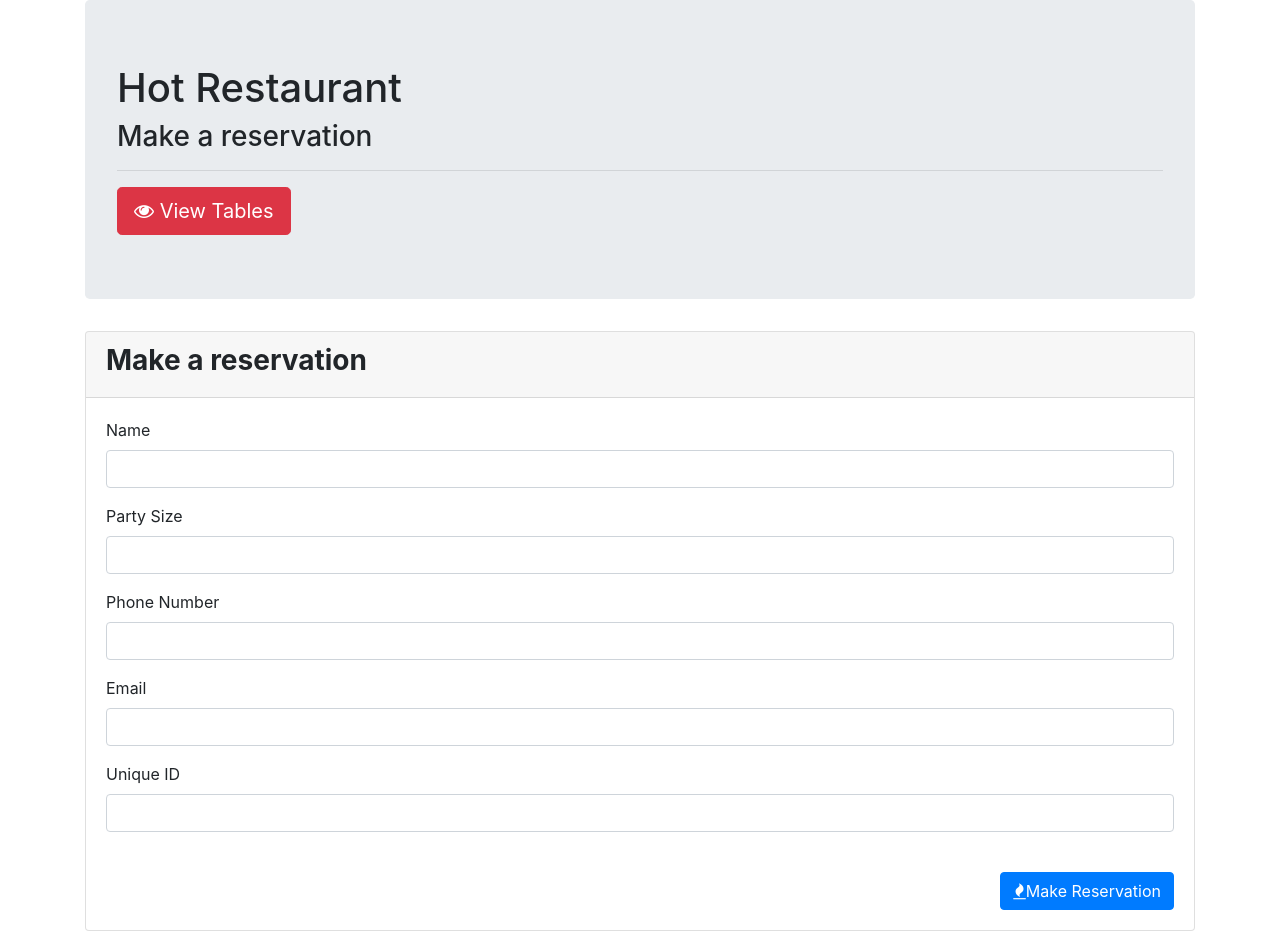
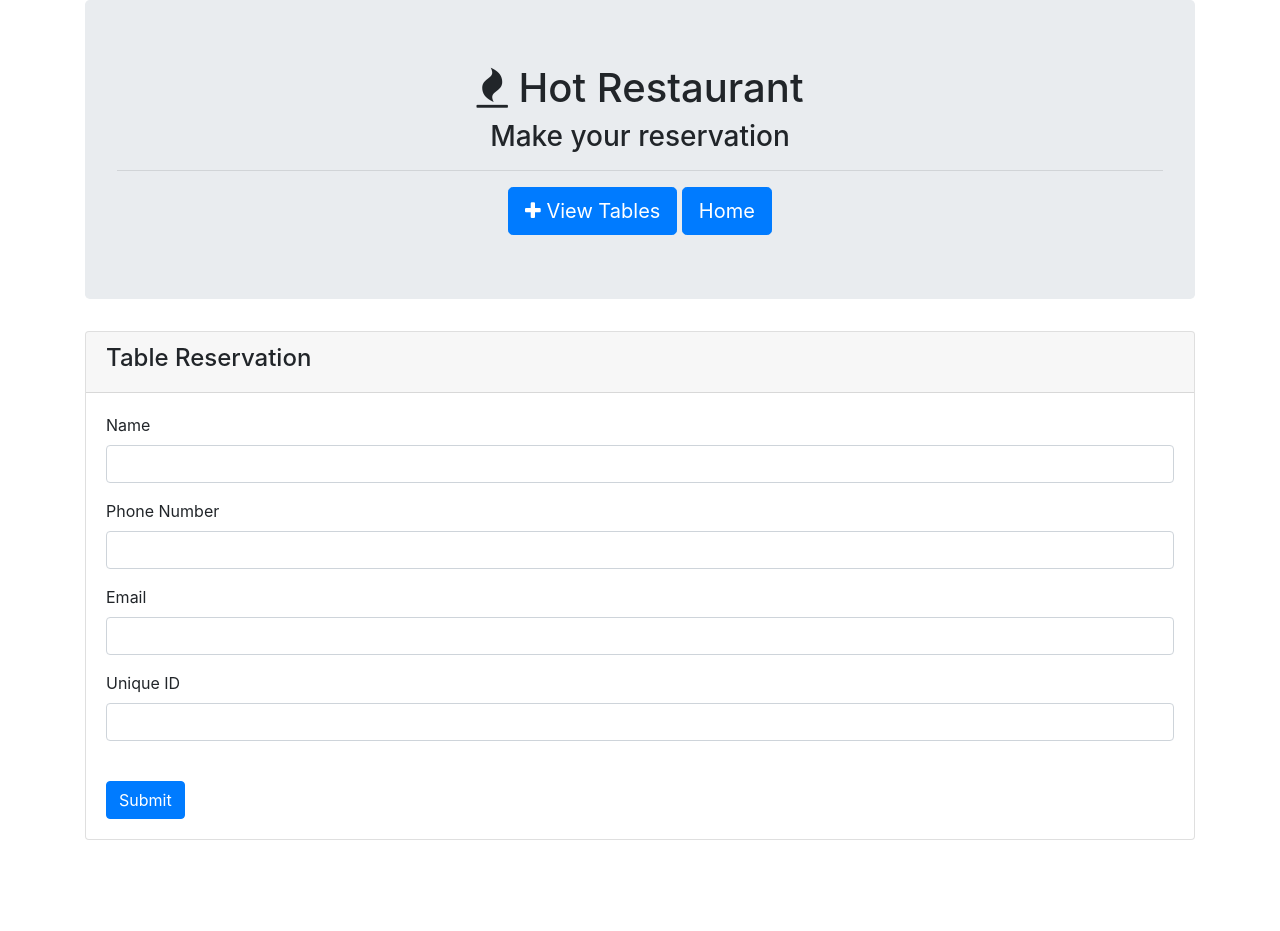
Before and after one commit to christinena-msr/crispyRestaurant, a plain HTML site: page reserve.html in a window 1280 px wide. After the commit the page ends 840 px from the top, so only its background shows below. Drawn offline with nearby package versions, Linux system fonts and the light colour scheme.

Commit message:
adding files

```diff
--- a/reserve.html
+++ b/reserve.html
@@ -1,8 +1,9 @@
 <!DOCTYPE html>
 <html lang="en">
+
 <head>
   <meta charset="UTF-8">
-  <title>Star Wars - Express</title>
+  <title>Make Reservation</title>
   <!-- Latest compiled and minified CSS & JS -->
   <link rel="stylesheet" href="https://maxcdn.bootstrapcdn.com/bootstrap/4.0.0/css/bootstrap.min.css">
   <link rel="stylesheet" href="https://stackpath.bootstrapcdn.com/font-awesome/4.7.0/css/font-awesome.min.css">
@@ -10,14 +11,19 @@
   <script src="https://maxcdn.bootstrapcdn.com/bootstrap/4.0.0/js/bootstrap.min.js"></script>
 
 </head>
+
 <body>
 
   <div class="container">
     <div class="jumbotron">
-      <h1>Hot Restaurant</h1>
-      <h3>Make a reservation</h3>
+      <h1 class="text-center"><span class="fa fa-fire"></span> Hot Restaurant</h1>
+      <h3 class="text-center">Make your reservation</h3>
       <hr>
-      <a href="/"><button class="btn btn-danger btn-lg"><span class="fa fa-eye"></span> View Tables</button></a>
+      <div class="text-center">
+        <a href="/home"><button class="btn btn-primary btn-lg"><span class="fa fa-plus"></span> View Tables</button></a>
+        <a href="/tables"><button class="btn btn-primary btn-lg"><span class="glyphicon glyphicon-home"
+              aria-hidden="true"></span> Home</button></a>
+      </div>
     </div>
     <div class="row">
 
@@ -25,7 +31,7 @@
 
         <div class="card">
           <div class="card-header">
-            <h3><strong>Make a reservation</strong></h3>
+            <h4>Table Reservation</h4>
           </div>
           <div class="card-body">
             <form method="POST" role="form">
@@ -36,29 +42,24 @@
               </div>
 
               <div class="form-group">
-                <label for="role">Party Size</label>
-                <input type="text" class="form-control" id="role">
+                <label for="role">Phone Number</label>
+                <input type="text" class="form-control" id="phone">
               </div>
 
               <div class="form-group">
-                <label for="age">Phone Number</label>
-                <input type="text" class="form-control" id="age">
-              </div>
-
-              <div class="form-group">
-                <label for="force-points">Email</label>
-                <input type="text" class="form-control" id="force-points">
+                <label for="email">Email</label>
+                <input type="text" class="form-control" id="email">
               </div>
 
               <div class="form-group">
                 <label for="force-points">Unique ID</label>
-                <input type="text" class="form-control" id="force-points">
+                <input type="text" class="form-control" id="uniqueID">
               </div>
 
             </form>
             <br>
-            <div class="text-right">
-              <button type="submit" class="btn btn-primary btn-md" id="add-btn"><span class="fa fa-fire"></span>Make Reservation</button>
+            <div class="text-left">
+              <button type="submit" class="btn btn-primary btn-md" id="add-btn">Submit</button>
             </div>
           </div>
         </div>
@@ -67,25 +68,9 @@
     </div>
   </div>
 
-  <script type="text/javascript">
-    // Question: What does this code do?
-    $("#add-btn").on("click", function(event) {
-      event.preventDefault();
-      var newCharacter = {
-        name: $("#name").val().trim(),
-        role: $("#role").val().trim(),
-        age: $("#age").val().trim(),
-        forcePoints: $("#force-points").val().trim()
-      };
 
-      // Question: What does this code do??
-      $.post("/api/characters", newCharacter)
-        .then(function(data) {
-          console.log("add.html", data);
-          alert("Adding character...");
-        });
-    });
   </script>
 
 </body>
+
 </html>
```
Also changed, not shown: script.js (added, +17 -0 lines), server.js (+10 -31 lines).
